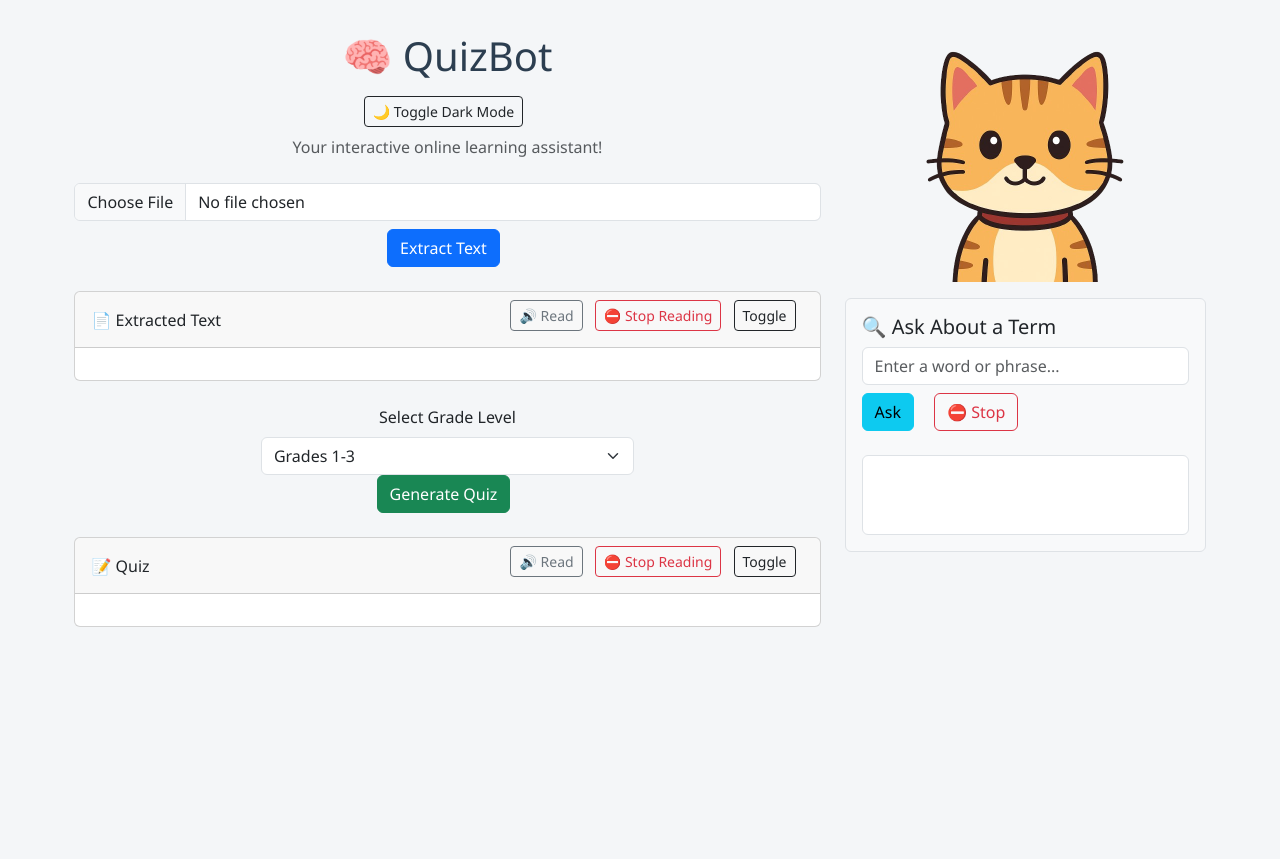
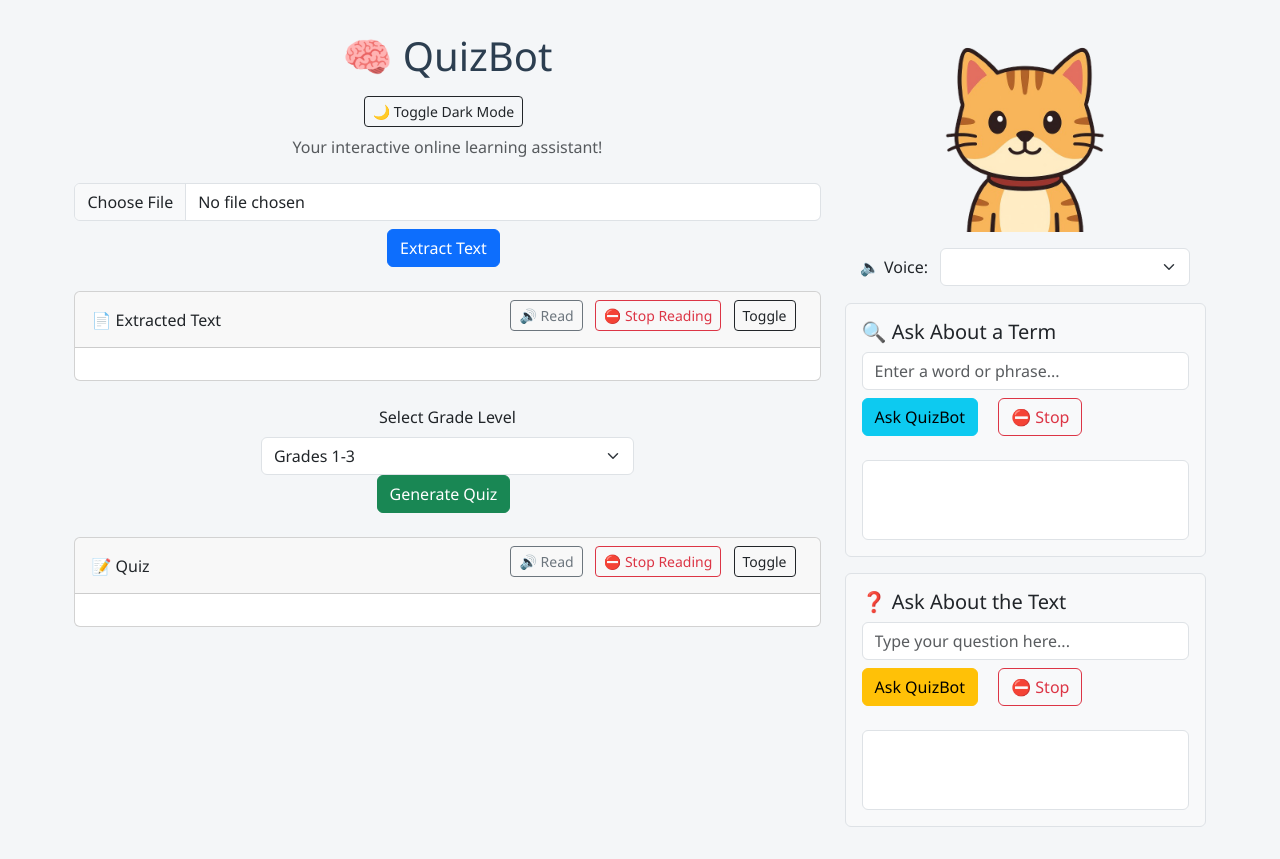
Before and after one commit to StevenC08/QuizBot, a Flask app: page / in a window 1280 px wide. Before the commit the page ends 627 px from the top, so only its background shows below. Run offline with Flask 3, Linux system fonts and the light colour scheme; lists and menus that the app fills with data are empty; some libraries are stand-ins or nearby versions.

Commit message:
Update index.html

```diff
--- a/templates/index.html
+++ b/templates/index.html
@@ -119,6 +119,10 @@
         body.dark-mode ::placeholder {
             color: #f1f1f1 !important;
         }
+        .voice-dropdown {
+            max-width: 250px;
+            display: inline-block;
+        }
     </style>
 </head>
 <body>
@@ -182,15 +186,26 @@
             <!-- Right Column: Ask a Term -->
             <div class="col-md-4">
                 <div id="avatarContainer" class="text-center mb-3">
-                    <img id="avatar" src="/static/avatar_idle.png" alt="Avatar" width="250">
+                    <img id="avatar" src="/static/avatar_idle.png" alt="Avatar" width="200">
+                </div>
+                <div class="mb-3 text-center">
+                    <label for="voiceSelect" class="form-label me-2">🔈 Voice:</label>
+                    <select id="voiceSelect" class="form-select voice-dropdown" onchange="setSelectedVoice()"></select>
                 </div>
                 <div class="bg-light border rounded p-3 mt-3">
                 <h5>🔍 Ask About a Term</h5>
-                <input type="text" id="termInput" class="form-control mb-2" placeholder="Enter a word or phrase...">
-                <button onclick="explainTerm()" class="btn btn-info">Ask</button>
-                <button onclick="stopReading()" class="btn btn-outline-danger ms-2">⛔ Stop</button>
-                <div id="termExplanation" class="mt-3 p-2 border rounded bg-white" style="min-height: 80px;"></div>
-            </div>
+                    <input type="text" id="termInput" class="form-control mb-2" placeholder="Enter a word or phrase...">
+                    <button onclick="explainTerm()" class="btn btn-info">Ask QuizBot</button>
+                    <button onclick="stopReading()" class="btn btn-outline-danger ms-2">⛔ Stop</button>
+                    <div id="termExplanation" class="mt-3 p-2 border rounded bg-white" style="min-height: 80px;"></div>
+                </div>
+                <div class="bg-light border rounded p-3 mt-3">
+                    <h5>❓ Ask About the Text</h5>
+                    <input type="text" id="userQuestion" class="form-control mb-2" placeholder="Type your question here...">
+                    <button onclick="askAboutText()" class="btn btn-warning">Ask QuizBot</button>
+                    <button onclick="stopReading()" class="btn btn-outline-danger ms-2">⛔ Stop</button>
+                    <div id="textAnswer" class="mt-3 p-2 border rounded bg-white" style="min-height: 80px;"></div>
+                </div>
             </div>
         </div>
     </div>
```
